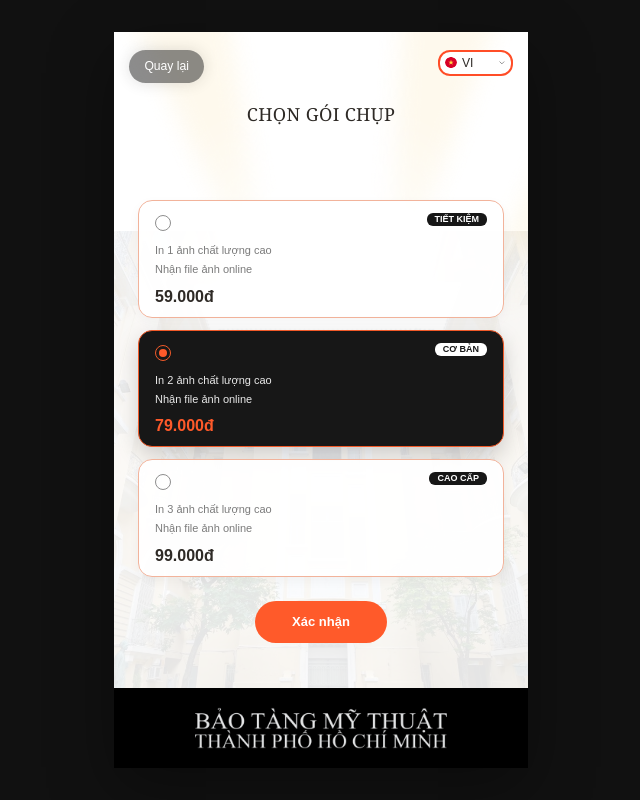
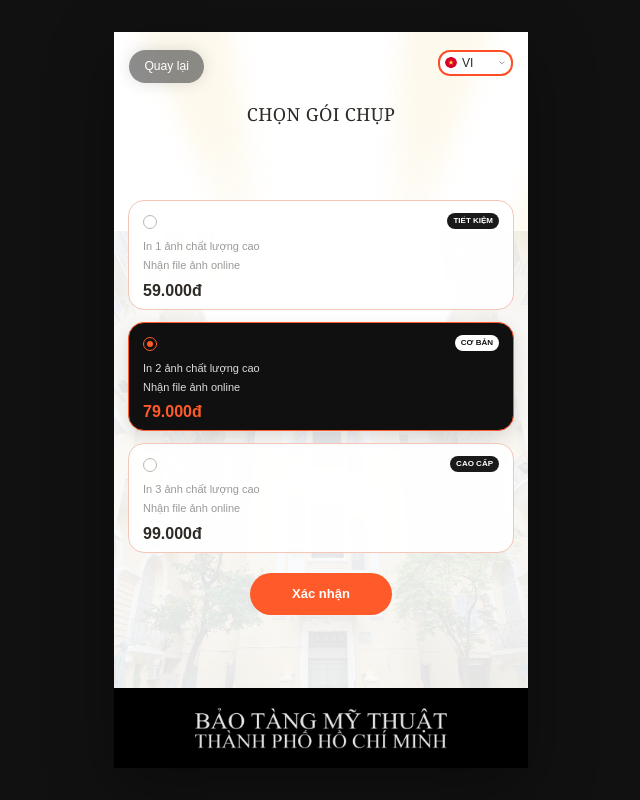
Before and after one commit to lahieuphong/btmt-photobooth, a Next.js app: page /packages in a window 1280 px wide. Shown: the whole page, without its empty margins (319-959 px from the left). Built offline with nearby package versions, Linux system fonts and the light colour scheme.

Commit message:
feat(flow): add runtime capture-round session across package and preview
- persist selected package and capture progress in sessionStorage

- route preview based on completed rounds

- show round hint in header and refine package selection UI

```diff
--- a/app/(photobooth)/capture/page.tsx
+++ b/app/(photobooth)/capture/page.tsx
@@ -1,4 +1,5 @@
 import Link from 'next/link'
+import PhotoboothCaptureRoundHint from '@/src/features/photobooth/components/PhotoboothCaptureRoundHint'
 import PhotoboothScreenShell from '@/src/features/photobooth/components/PhotoboothScreenShell'
 import PhotoboothPageHeader from '@/src/features/photobooth/components/PhotoboothPageHeader'
 import PhotoboothPageBody from '@/src/features/photobooth/components/PhotoboothPageBody'
@@ -15,12 +16,13 @@ export default function CapturePage() {
 
   return (
     <PhotoboothScreenShell>
-      <div className="flex min-h-211 flex-col">
+      <div className="flex min-h-[844px] flex-col">
         <PhotoboothPageHeader
           title={screen.title}
           backHref={screen.backHref}
           showBackButton={screen.showBackButton}
           languageLabel="VI"
+          titleBottomSlot={<PhotoboothCaptureRoundHint />}
         />
 
         <PhotoboothPageBody className="flex flex-1 flex-col">
@@ -60,7 +62,7 @@ export default function CapturePage() {
           <div className="mt-4 flex justify-center">
             <Link
               href={screen.nextHref}
-              className="flex h-22 w-22 flex-col items-center justify-center rounded-full bg-[#FF5A2A] text-white shadow-[0_10px_24px_rgba(255,90,42,0.25)]"
+              className="flex h-[88px] w-[88px] flex-col items-center justify-center rounded-full bg-[#FF5A2A] text-white shadow-[0_10px_24px_rgba(255,90,42,0.25)]"
             >
               <span className="text-[20px] leading-none">📸</span>
               <span className="mt-1 text-[16px] font-medium">{screen.primaryActionLabel}</span>
--- a/app/(photobooth)/customize/page.tsx
+++ b/app/(photobooth)/customize/page.tsx
@@ -1,3 +1,4 @@
+import PhotoboothCaptureRoundHint from '@/src/features/photobooth/components/PhotoboothCaptureRoundHint'
 import PhotoboothScreenShell from '@/src/features/photobooth/components/PhotoboothScreenShell'
 import PhotoboothPageHeader from '@/src/features/photobooth/components/PhotoboothPageHeader'
 import PhotoboothPageBody from '@/src/features/photobooth/components/PhotoboothPageBody'
@@ -22,6 +23,7 @@ export default function CustomizePage() {
           backHref={screen.backHref}
           showBackButton={screen.showBackButton}
           languageLabel="VI"
+          titleBottomSlot={<PhotoboothCaptureRoundHint />}
         />
 
         <PhotoboothPageBody className="flex flex-1 flex-col">
--- a/app/(photobooth)/layout/page.tsx
+++ b/app/(photobooth)/layout/page.tsx
@@ -1,3 +1,4 @@
+import PhotoboothCaptureRoundHint from '@/src/features/photobooth/components/PhotoboothCaptureRoundHint'
 import PhotoboothScreenShell from '@/src/features/photobooth/components/PhotoboothScreenShell'
 import PhotoboothPageHeader from '@/src/features/photobooth/components/PhotoboothPageHeader'
 import PhotoboothPageBody from '@/src/features/photobooth/components/PhotoboothPageBody'
@@ -24,6 +25,7 @@ export default function LayoutPage() {
           backHref={screen.backHref}
           showBackButton={screen.showBackButton}
           languageLabel="VI"
+          titleBottomSlot={<PhotoboothCaptureRoundHint />}
         />
 
         <PhotoboothPageBody className="flex flex-1 flex-col">
--- a/app/(photobooth)/packages/page.tsx
+++ b/app/(photobooth)/packages/page.tsx
@@ -1,16 +1,30 @@
+'use client'
+
+import { useRouter } from 'next/navigation'
+import { useState } from 'react'
 import PhotoboothScreenShell from '@/src/features/photobooth/components/PhotoboothScreenShell'
 import PhotoboothPageHeader from '@/src/features/photobooth/components/PhotoboothPageHeader'
 import PhotoboothPageBody from '@/src/features/photobooth/components/PhotoboothPageBody'
 import PhotoboothFooter from '@/src/features/photobooth/components/PhotoboothFooter'
 import PackageCard from '@/src/features/photobooth/components/PackageCard'
 import PrimaryButton from '@/src/features/photobooth/components/PrimaryButton'
+import { PHOTOBOOTH_DEFAULT_SESSION } from '@/src/features/photobooth/constants/session'
 import { PHOTOBOOTH_PACKAGE_OPTIONS } from '@/src/features/photobooth/constants/packages'
-import { PHOTOBOOTH_DEFAULT_SESSION } from '@/src/features/photobooth/constants/session'
 import { PHOTOBOOTH_SCREEN_STATE_MAP } from '@/src/features/photobooth/config/screenState'
+import { startPhotoboothRuntimeSession } from '@/src/features/photobooth/utils/runtimeSession'
 
 export default function PackagesPage() {
+  const router = useRouter()
   const screen = PHOTOBOOTH_SCREEN_STATE_MAP.packages
-  const selectedPackageId = PHOTOBOOTH_DEFAULT_SESSION.selectedPackageId
+
+  const [selectedPackageId, setSelectedPackageId] = useState(
+    PHOTOBOOTH_DEFAULT_SESSION.selectedPackageId
+  )
+
+  function handleConfirmPackage() {
+    startPhotoboothRuntimeSession(selectedPackageId)
+    router.push(screen.nextHref ?? '/payment')
+  }
 
   return (
     <PhotoboothScreenShell backgroundVariant="museum">
@@ -22,7 +36,7 @@ export default function PackagesPage() {
           languageLabel="VI"
         />
 
-        <PhotoboothPageBody className="flex flex-1 flex-col">
+        <PhotoboothPageBody className="flex flex-1 flex-col px-[14px] pt-[20px] pb-[18px]">
           <div className="space-y-3">
             {PHOTOBOOTH_PACKAGE_OPTIONS.map((item) => (
               <PackageCard
@@ -31,12 +45,13 @@ export default function PackagesPage() {
                 lines={item.lines}
                 price={item.price}
                 selected={item.id === selectedPackageId}
+                onClick={() => setSelectedPackageId(item.id)}
               />
             ))}
           </div>
 
-          <div className="mt-6 flex justify-center">
-            <PrimaryButton href={screen.nextHref}>
+          <div className="mt-5 flex justify-center">
+            <PrimaryButton onClick={handleConfirmPackage} className="min-w-[142px]">
               {screen.primaryActionLabel}
             </PrimaryButton>
           </div>
--- a/package.json
+++ b/package.json
@@ -11,7 +11,7 @@
   "dependencies": {
     "clsx": "^2.1.1",
     "lucide-react": "^1.7.0",
-    "next": "16.2.1",
+    "next": "16.2.2",
     "react": "19.2.4",
     "react-dom": "19.2.4",
     "tailwind-merge": "^3.5.0",
--- a/src/features/photobooth/components/PackageCard.tsx
+++ b/src/features/photobooth/components/PackageCard.tsx
@@ -24,40 +24,41 @@ export default function PackageCard({
       onClick={onClick}
       aria-pressed={selected}
       className={[
-        'w-full rounded-[14px] border px-4 py-3 text-left transition-all duration-200',
+        'relative w-full rounded-[16px] border text-left transition-all duration-200',
+        'px-[14px] pt-[12px] pb-[10px]',
         selected
-          ? 'border-[#F15A29] bg-[#171717] shadow-[0_8px_22px_rgba(0,0,0,0.18)]'
-          : 'border-[#F2B39B] bg-white/95 shadow-[0_4px_12px_rgba(0,0,0,0.04)]',
+          ? 'border-[#FF5A2A] bg-[#101010] shadow-[0_6px_18px_rgba(0,0,0,0.12)]'
+          : 'border-[#F3C6B8] bg-white/95',
         className,
       ].join(' ')}
     >
       <div className="flex items-start justify-between gap-3">
         <span
           className={[
-            'mt-0.5 inline-flex h-4 w-4 items-center justify-center rounded-full border',
-            selected ? 'border-[#F15A29]' : 'border-[#8E8E8E]',
+            'mt-[2px] inline-flex h-[14px] w-[14px] items-center justify-center rounded-full border',
+            selected ? 'border-[#FF5A2A]' : 'border-[#B7B7B7]',
           ].join(' ')}
         >
-          {selected ? <span className="h-2 w-2 rounded-full bg-[#FF5A2A]" /> : null}
+          {selected ? <span className="h-[6px] w-[6px] rounded-full bg-[#FF5A2A]" /> : null}
         </span>
 
         <span
           className={[
-            'inline-flex rounded-md px-2 py-[2px] text-[9px] font-semibold uppercase leading-none',
-            selected ? 'bg-white text-[#171717]' : 'bg-[#171717] text-white',
+            'inline-flex min-h-[16px] items-center rounded-[999px] px-[6px] text-[8px] font-bold uppercase leading-none',
+            selected ? 'bg-white text-[#111111]' : 'bg-[#1A1A1A] text-white',
           ].join(' ')}
         >
           {badge}
         </span>
       </div>
 
-      <div className="mt-3 space-y-1">
+      <div className="mt-[10px] space-y-[4px]">
         {lines.map((line) => (
           <p
             key={line}
             className={[
               'text-[11px] leading-[1.35]',
-              selected ? 'text-white/90' : 'text-[#7B7B7B]',
+              selected ? 'text-white/85' : 'text-[#9A9A9A]',
             ].join(' ')}
           >
             {line}
@@ -67,7 +68,7 @@ export default function PackageCard({
 
       <div
         className={[
-          'mt-3 text-[16px] font-semibold leading-none',
+          'mt-[10px] text-[16px] font-semibold leading-none',
           selected ? 'text-[#FF5A2A]' : 'text-[#2E2A26]',
         ].join(' ')}
       >
--- a/src/features/photobooth/components/PhotoboothPageHeader.tsx
+++ b/src/features/photobooth/components/PhotoboothPageHeader.tsx
@@ -8,6 +8,7 @@ type PhotoboothPageHeaderProps = {
   showBackButton?: boolean
   languageLabel?: string
   rightSlot?: ReactNode
+  titleBottomSlot?: ReactNode
 }
 
 export default function PhotoboothPageHeader({
@@ -16,6 +17,7 @@ export default function PhotoboothPageHeader({
   showBackButton = true,
   languageLabel = 'VI',
   rightSlot,
+  titleBottomSlot,
 }: PhotoboothPageHeaderProps) {
   return (
     <div className="w-full px-[3.704%] pt-[4.259%]">
@@ -40,6 +42,8 @@ export default function PhotoboothPageHeader({
         <h1 className="text-center font-serif text-[clamp(12px,1.8vw,18px)] font-medium uppercase tracking-[0.02em] text-[#2E2A26]">
           {title}
         </h1>
+
+        {titleBottomSlot ? titleBottomSlot : null}
       </div>
     </div>
   )
--- a/src/features/photobooth/constants/packages.ts
+++ b/src/features/photobooth/constants/packages.ts
@@ -3,6 +3,7 @@ export type PhotoboothPackageOption = {
   badge: string
   lines: string[]
   price: number
+  captureRounds: number
 }
 
 export const PHOTOBOOTH_PACKAGE_OPTIONS: PhotoboothPackageOption[] = [
@@ -11,17 +12,20 @@ export const PHOTOBOOTH_PACKAGE_OPTIONS: PhotoboothPackageOption[] = [
     badge: 'TIẾT KIỆM',
     lines: ['In 1 ảnh chất lượng cao', 'Nhận file ảnh online'],
     price: 59000,
+    captureRounds: 1,
   },
   {
     id: 'basic',
     badge: 'CƠ BẢN',
     lines: ['In 2 ảnh chất lượng cao', 'Nhận file ảnh online'],
     price: 79000,
+    captureRounds: 2,
   },
   {
     id: 'premium',
     badge: 'CAO CẤP',
     lines: ['In 3 ảnh chất lượng cao', 'Nhận file ảnh online'],
     price: 99000,
+    captureRounds: 3,
   },
 ]
--- /dev/null
+++ b/src/features/photobooth/utils/runtimeSession.ts
@@ -0,0 +1,135 @@
+import { PHOTOBOOTH_ROUTES } from '@/src/features/photobooth/config/routes'
+import { PHOTOBOOTH_PACKAGE_OPTIONS } from '@/src/features/photobooth/constants/packages'
+import { PHOTOBOOTH_DEFAULT_SESSION } from '@/src/features/photobooth/constants/session'
+
+export type PhotoboothRuntimeSession = {
+  selectedPackageId: string
+  captureRoundsRequired: number
+  captureRoundsCompleted: number
+}
+
+const PHOTOBOOTH_RUNTIME_SESSION_KEY = 'photobooth_runtime_session'
+
+function canUseSessionStorage() {
+  return typeof window !== 'undefined' && typeof window.sessionStorage !== 'undefined'
+}
+
+function getPackageCaptureRounds(packageId: string) {
+  return (
+    PHOTOBOOTH_PACKAGE_OPTIONS.find((item) => item.id === packageId)?.captureRounds ?? 1
+  )
+}
+
+export function getDefaultPhotoboothRuntimeSession(): PhotoboothRuntimeSession {
+  const selectedPackageId = PHOTOBOOTH_DEFAULT_SESSION.selectedPackageId
+
+  return {
+    selectedPackageId,
+    captureRoundsRequired: getPackageCaptureRounds(selectedPackageId),
+    captureRoundsCompleted: 0,
+  }
+}
+
+export function readPhotoboothRuntimeSession(): PhotoboothRuntimeSession {
+  const fallback = getDefaultPhotoboothRuntimeSession()
+
+  if (!canUseSessionStorage()) {
+    return fallback
+  }
+
+  try {
+    const rawValue = window.sessionStorage.getItem(PHOTOBOOTH_RUNTIME_SESSION_KEY)
+
+    if (!rawValue) {
+      return fallback
+    }
+
+    const parsedValue = JSON.parse(rawValue) as Partial<PhotoboothRuntimeSession>
+
+    const selectedPackageId =
+      typeof parsedValue.selectedPackageId === 'string'
+        ? parsedValue.selectedPackageId
+        : fallback.selectedPackageId
+
+    const captureRoundsRequired =
+      typeof parsedValue.captureRoundsRequired === 'number' &&
+      parsedValue.captureRoundsRequired > 0
+        ? parsedValue.captureRoundsRequired
+        : getPackageCaptureRounds(selectedPackageId)
+
+    const captureRoundsCompleted =
+      typeof parsedValue.captureRoundsCompleted === 'number' &&
+      parsedValue.captureRoundsCompleted >= 0
+        ? parsedValue.captureRoundsCompleted
+        : 0
+
+    return {
+      selectedPackageId,
+      captureRoundsRequired,
+      captureRoundsCompleted,
+    }
+  } catch {
+    return fallback
+  }
+}
+
+export function writePhotoboothRuntimeSession(value: PhotoboothRuntimeSession) {
+  if (!canUseSessionStorage()) {
+    return
+  }
+
+  window.sessionStorage.setItem(
+    PHOTOBOOTH_RUNTIME_SESSION_KEY,
+    JSON.stringify(value)
+  )
+}
+
+export function startPhotoboothRuntimeSession(selectedPackageId: string) {
+  const nextValue: PhotoboothRuntimeSession = {
+    selectedPackageId,
+    captureRoundsRequired: getPackageCaptureRounds(selectedPackageId),
+    captureRoundsCompleted: 0,
+  }
+
+  writePhotoboothRuntimeSession(nextValue)
+
+  return nextValue
+}
+
+export function completePhotoboothCaptureRound() {
+  const currentValue = readPhotoboothRuntimeSession()
+
+  const nextValue: PhotoboothRuntimeSession = {
+    ...currentValue,
+    captureRoundsCompleted: Math.min(
+      currentValue.captureRoundsCompleted + 1,
+      currentValue.captureRoundsRequired
+    ),
+  }
+
+  writePhotoboothRuntimeSession(nextValue)
+
+  return nextValue
+}
+
+export function getPreviewNextRoute(session: PhotoboothRuntimeSession) {
+  if (session.captureRoundsCompleted < session.captureRoundsRequired) {
+    return PHOTOBOOTH_ROUTES.LAYOUT
+  }
+
+  return PHOTOBOOTH_ROUTES.FRAME
+}
+
+export function getCurrentPhotoboothCaptureRound(session: PhotoboothRuntimeSession) {
+  return Math.min(session.captureRoundsCompleted + 1, session.captureRoundsRequired)
+}
+
+export function getPhotoboothCaptureRoundLabel(session: PhotoboothRuntimeSession) {
+  const currentRound = getCurrentPhotoboothCaptureRound(session)
+
+  if (currentRound <= 1) {
+    return ''
+  }
+
+  return `Lần ${currentRound}`
+}
```
Also changed, not shown: app/(photobooth)/preview/page.tsx (+23 -2 lines), src/features/photobooth/components/PhotoboothCaptureRoundHint.tsx (added, +28 -0 lines).
